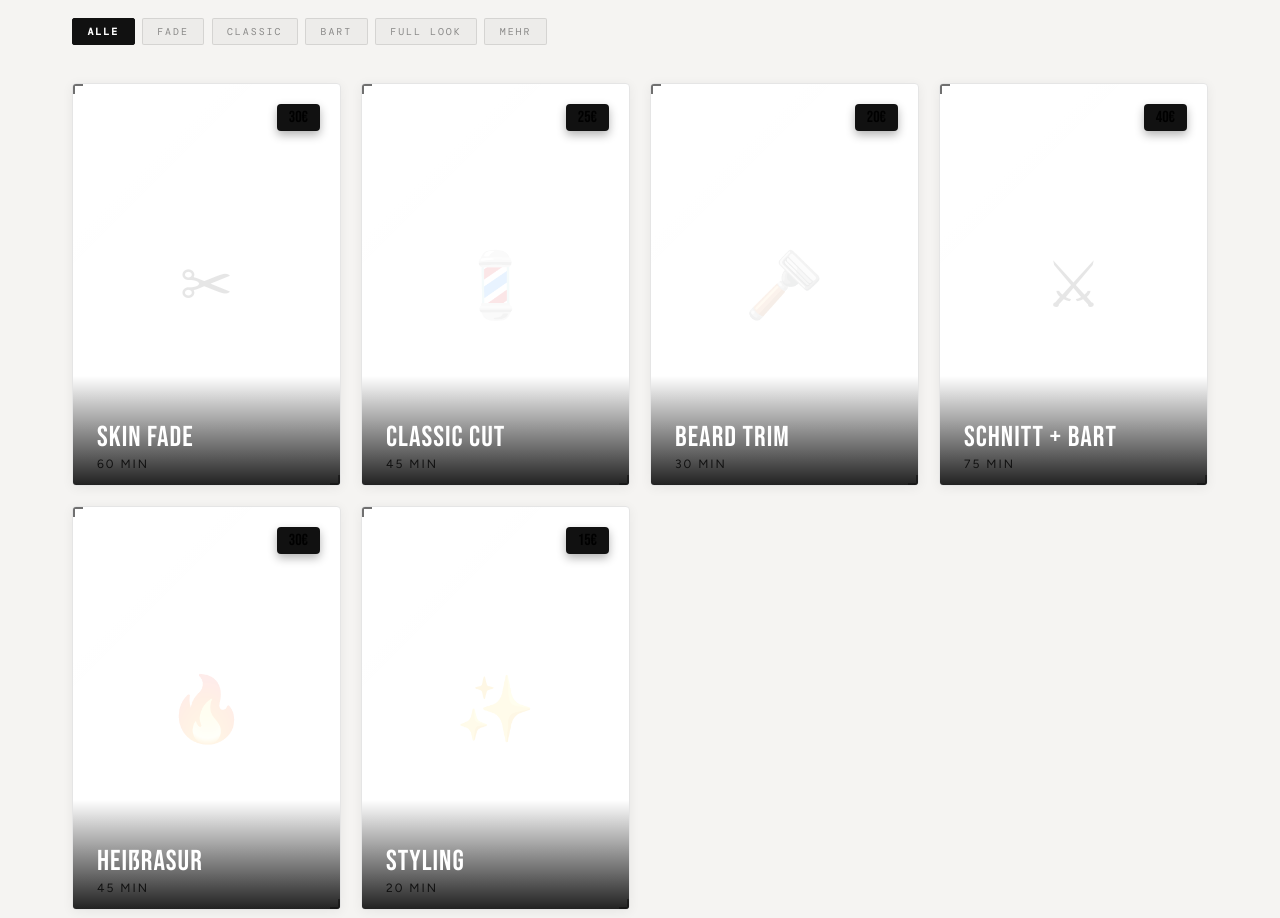
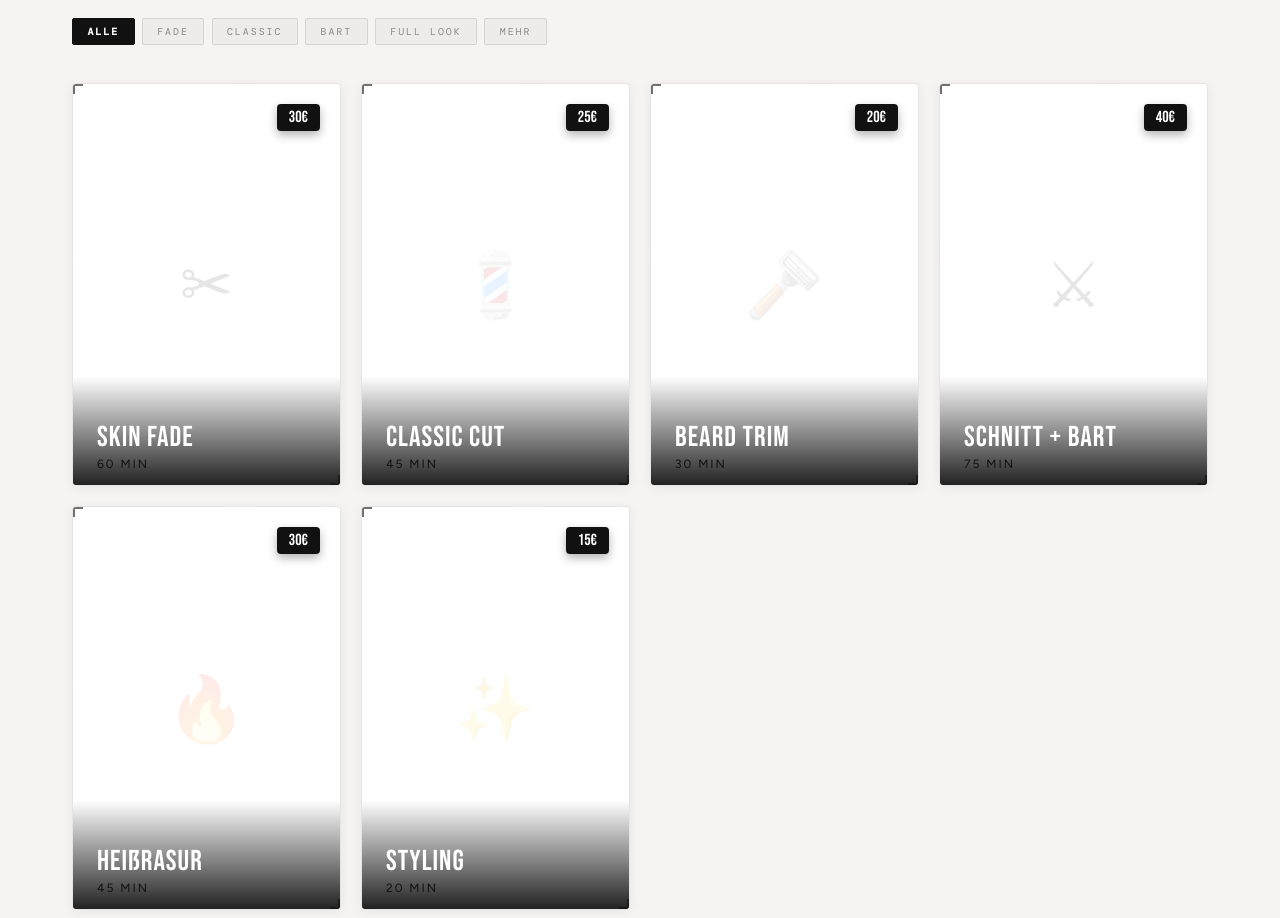
Before and after one commit to Andrey14880707/Telegram_app, a Flask app: page / in a window 1280 px wide. Shown: the part 1135-2053 px from the top of the page. Run offline with Flask 3, Linux system fonts and the light colour scheme; data comes from the database, SQL or seed files in the repository; data that the repository does not hold is empty.

Commit message:
Fix: price tag text color white on dark background
--gold is #111111 (dark), color was #000 → invisible black on black.
Changed to #fff for readable white text.

https://claude.ai/code/session_01Q4fV36kXsNWfi9ZqADoz94

```diff
--- a/static/style.css
+++ b/static/style.css
@@ -780,7 +780,7 @@ em { font-style: italic; color: var(--gold); }
 .wc-price-tag {
   position: absolute; top: 1.25rem; right: 1.25rem;
   background: var(--gold);
-  color: #000;
+  color: #fff;
   font-family: 'Bebas Neue', sans-serif;
   font-size: 1rem; padding: 0.25rem 0.75rem;
   border-radius: 4px;
```
